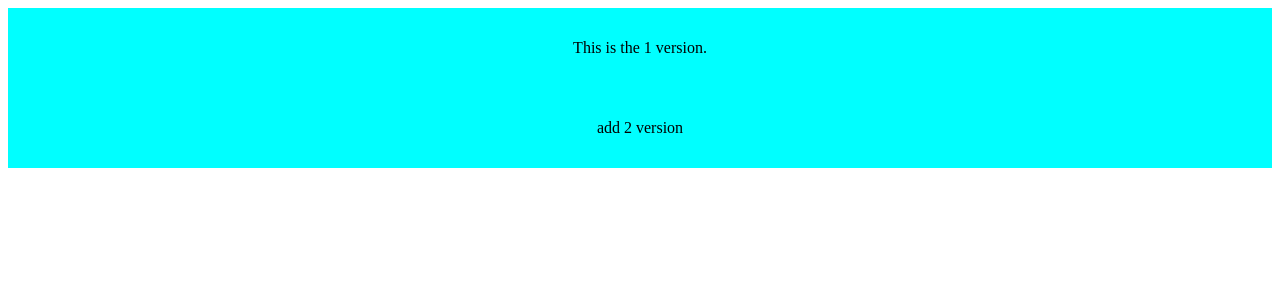
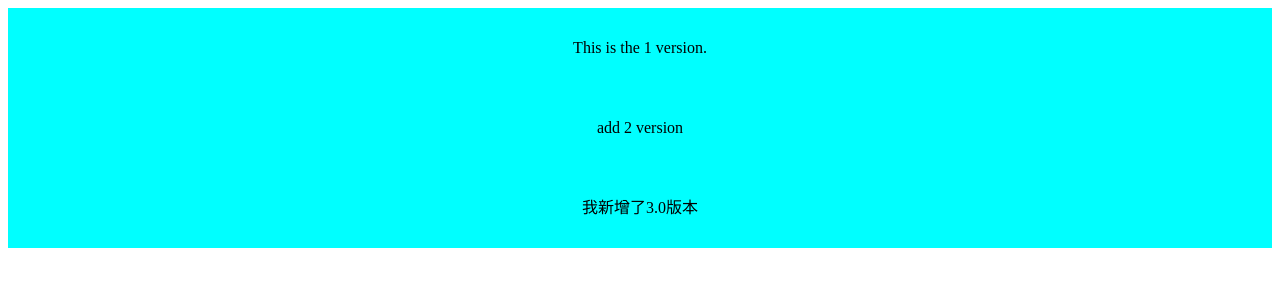
Before and after one commit to SenYong/communityBlog, a plain HTML site: page index.html in a window 1280 px wide. Drawn offline with Linux system fonts and the light colour scheme.

Commit message:
新增4.0版本

```diff
--- a/index.html
+++ b/index.html
@@ -7,6 +7,7 @@
 <body>
     <div>This is the 1 version. </div>
     <div>add 2 version</div>
+    <div>我新增了3.0版本</div>
 </body>
 </html>
 <style>
```
